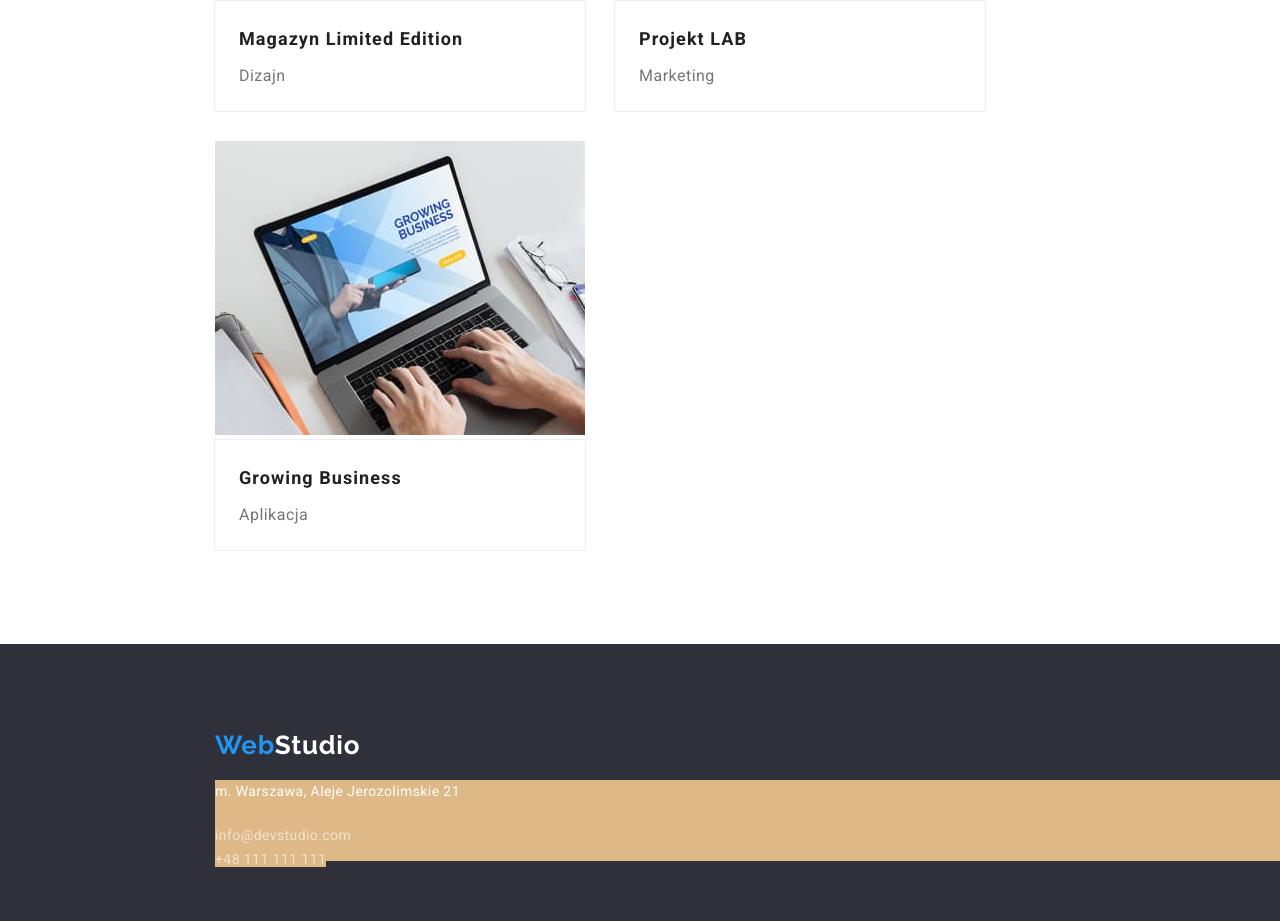
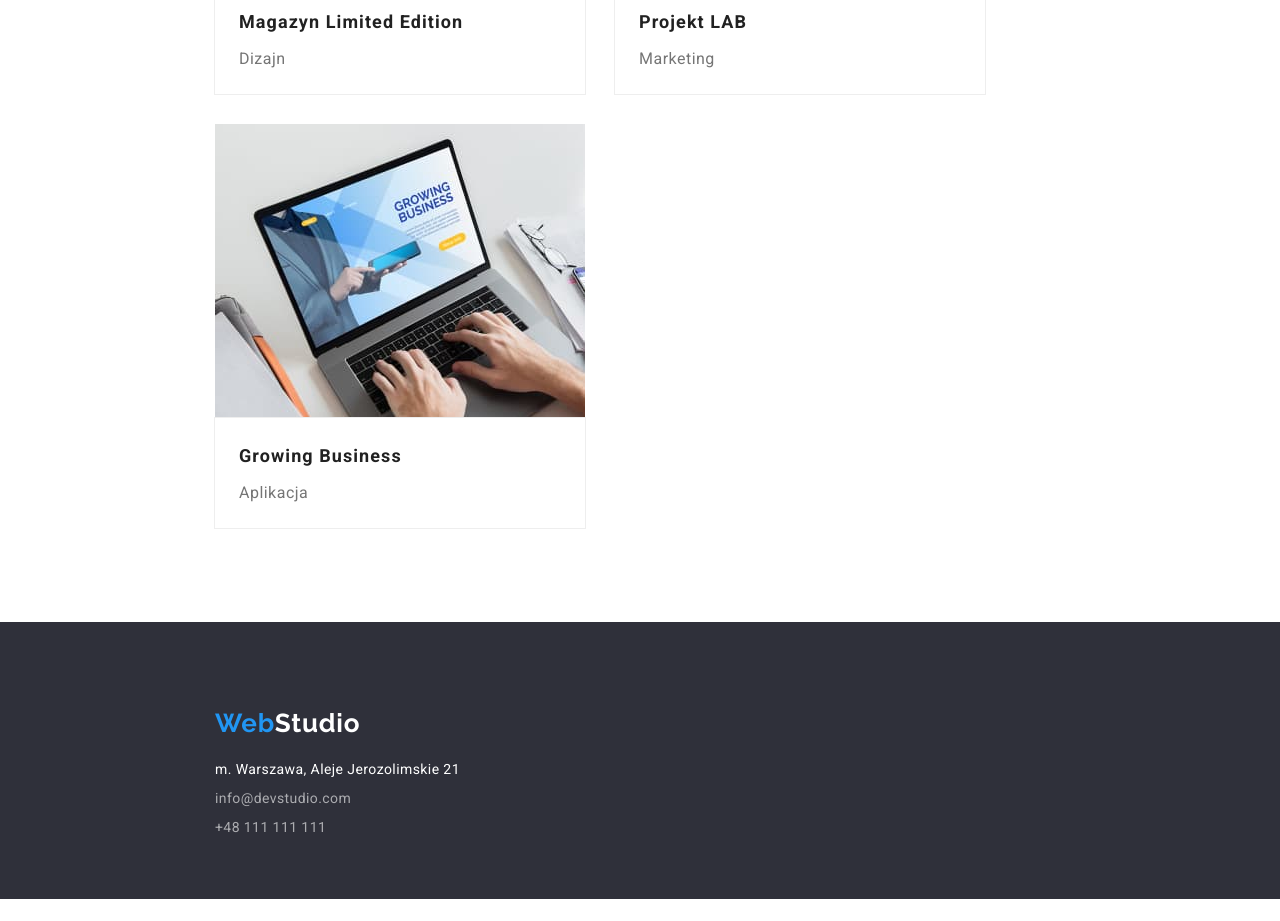
Before and after one commit to MichalPoniatowski/goit-markup-hw-03, a plain HTML site: page portfolio.html in a window 1280 px wide. Shown: the part 1869-2790 px from the top of the page. After the commit the page ends 2768 px from the top, so only its background shows below. Drawn offline with nearby package versions, Linux system fonts and the light colour scheme.

Commit message:
portfolio.html, footer i css corrected, shadows added to index.html

```diff
--- a/css/style.css
+++ b/css/style.css
@@ -106,6 +106,9 @@
 /* END NAVIGATION BUTTONS IN PORTFOLIO */
 
 /* PORTFOLIO PROJECT - PHOTOS */
+.flex-wrap img {
+  vertical-align: middle;
+}
 
 .flex-wrap {
   display: flex;
@@ -265,6 +268,9 @@
   margin: 0;
   padding: 0 0 30px 0;
   background-color: rgb(255, 255, 255);
+  box-shadow: 0px 1px 3px rgba(0, 0, 0, 0.12), 0px 1px 1px rgba(0, 0, 0, 0.14),
+    0px 2px 1px rgba(0, 0, 0, 0.2);
+  border-radius: 0px 0px 4px 4px;
 }
 
 .team-person {
@@ -304,6 +310,7 @@
 .footer {
   padding: 60px 0 60px 215px;
 }
+
 .footer p {
   margin-bottom: 20px;
 }
@@ -320,8 +327,21 @@
   color: rgb(255, 255, 255);
   letter-spacing: 0.03em;
   text-decoration: none;
-  background-color: burlywood;
   max-height: 81px;
+  display: flex;
+  flex-direction: column;
+  margin: 0;
+  padding: 0;
+  gap: 5px;
+}
+
+.address p {
+  margin: 0;
+  padding: 0;
+}
+
+.address a {
+  display: block;
 }
 
 .color-gradient {
--- a/portfolio.html
+++ b/portfolio.html
@@ -169,10 +169,7 @@
         <p class="logo"><span class="blue">Web</span><span class="white">Studio</span></p>
         <address class="address">
           <p>m. Warszawa, Aleje Jerozolimskie 21</p>
-          <a class="address color-gradient" href="mailto:info@devstudio.com">
-            info@devstudio.com
-          </a>
-          <br />
+          <a class="address color-gradient" href="mailto:info@devstudio.com"> info@devstudio.com</a>
           <a class="address color-gradient" href="tel:+48111111111">+48 111 111 111</a>
         </address>
       </div>
```
